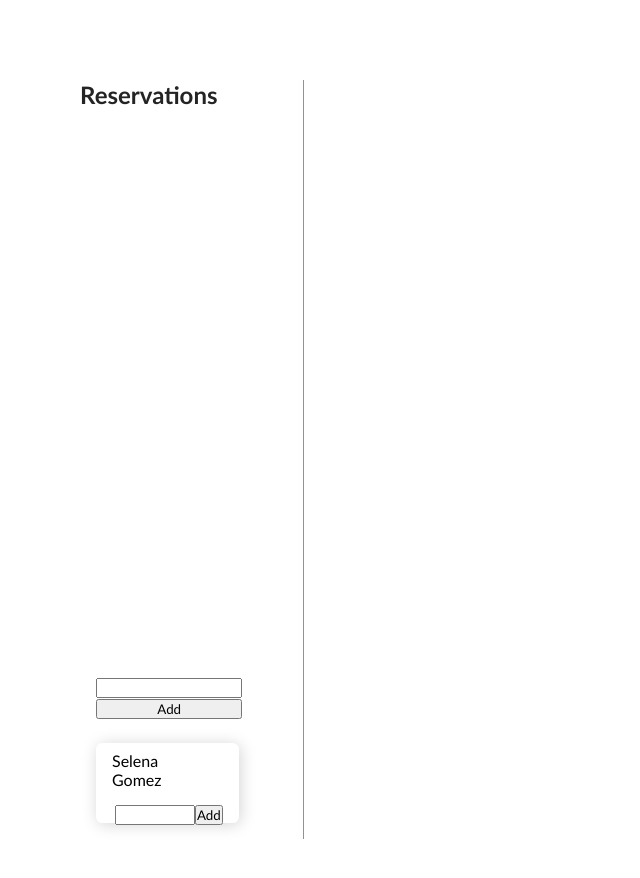
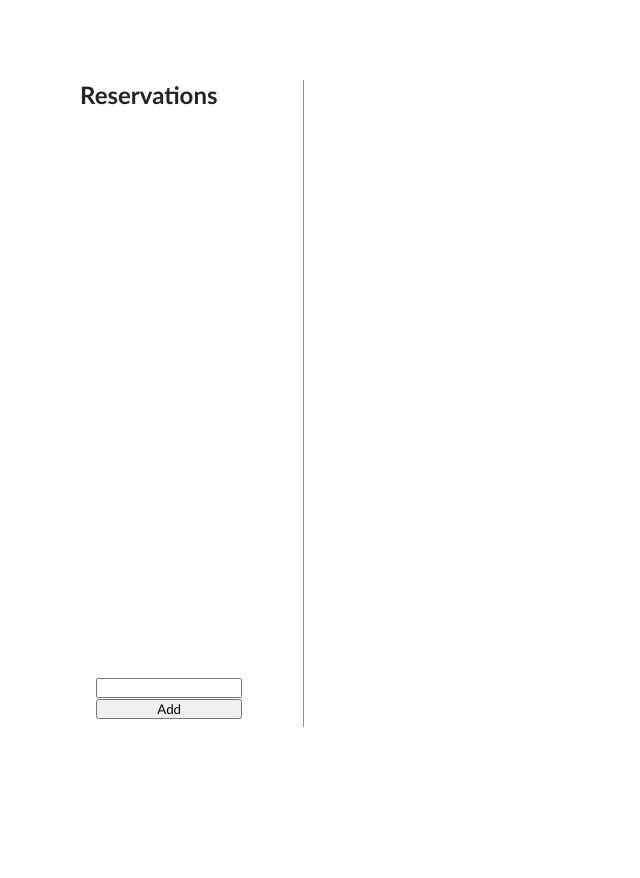
Before and after one commit to hyoni0817/reduxtoolkit-study, a React (Create React App) app in the folder restaurant/: page / in a window 1280 px wide. Shown: the top 878 px of the page, without its empty margins (0-640 px from the left). After the commit the page ends 807 px from the top, so only its background shows below. Built offline with nearby package versions, Linux system fonts and the light colour scheme.

Commit message:
Update: map 메서드로 여러 명의 고객 정보를 가져오는 코드로 수정

```diff
--- a/restaurant/src/App.tsx
+++ b/restaurant/src/App.tsx
@@ -41,9 +41,11 @@ function App() {
             />
             <button onClick={handleAddReservations}>Add</button>
           </div>
-          <div className="customer-food-container">
-            <CustomerCard />
-          </div>
+        </div>
+        <div className="customer-food-container">
+          {customers.map((customer) => {
+            return <CustomerCard />;
+          })}
         </div>
       </div>
     </div>
```
